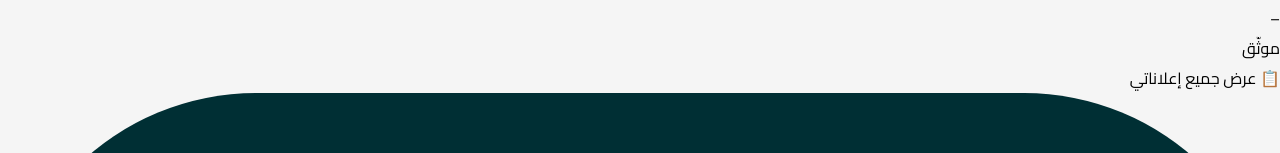
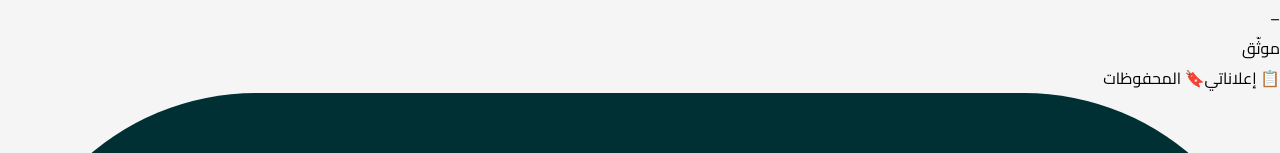
Before and after one commit to Sharnou/FOX, a Next.js app in the folder frontend/: page /profile in a window 1280 px wide. Shown: the part 253-406 px from the top of the page. Built offline with nearby package versions, Linux system fonts and the light colour scheme.

Commit message:
feat(profile): add /saved shortcut with badge count to profile page
Adds a 2-column quick-nav grid in the Seller Stats card:
- My Ads button → /my-ads
- Saved button → /saved (with live badge showing saved count from localStorage)

Run 34 auto-upgrade

```diff
--- a/frontend/app/profile/page.js
+++ b/frontend/app/profile/page.js
@@ -10,6 +10,9 @@ export default function ProfilePage() {
   // Seller stats derived from localStorage
   const myAdsCount = typeof window !== 'undefined' ? (() => {
     try { return Number(localStorage.getItem('myAdsCount') || '0'); } catch { return 0; }
+  })() : 0;
+  const savedCount = typeof window !== 'undefined' ? (() => {
+    try { return JSON.parse(localStorage.getItem('xtox_saved_ads') || '[]').length; } catch { return 0; }
   })() : 0;
   const memberSince = user.createdAt
     ? new Date(user.createdAt).getFullYear()
@@ -52,9 +55,17 @@ export default function ProfilePage() {
             <div className="text-xs text-gray-500 mt-1">موثّق</div>
           </div>
         </div>
-        <a href="/my-ads" className="mt-3 block text-center text-brand font-bold text-sm border border-brand rounded-xl py-2">
-          📋 عرض جميع إعلاناتي
-        </a>
+        <div className="grid grid-cols-2 gap-2 mt-3">
+          <a href="/my-ads" className="block text-center text-brand font-bold text-sm border border-brand rounded-xl py-2">
+            📋 إعلاناتي
+          </a>
+          <a href="/saved" className="flex items-center justify-center gap-1 text-brand font-bold text-sm border border-brand rounded-xl py-2">
+            🔖 المحفوظات
+            {savedCount > 0 && (
+              <span className="inline-block bg-brand text-white text-xs rounded-full px-1.5 leading-tight">{savedCount}</span>
+            )}
+          </a>
+        </div>
       </div>
 
       <div className="text-center mb-6">
```
